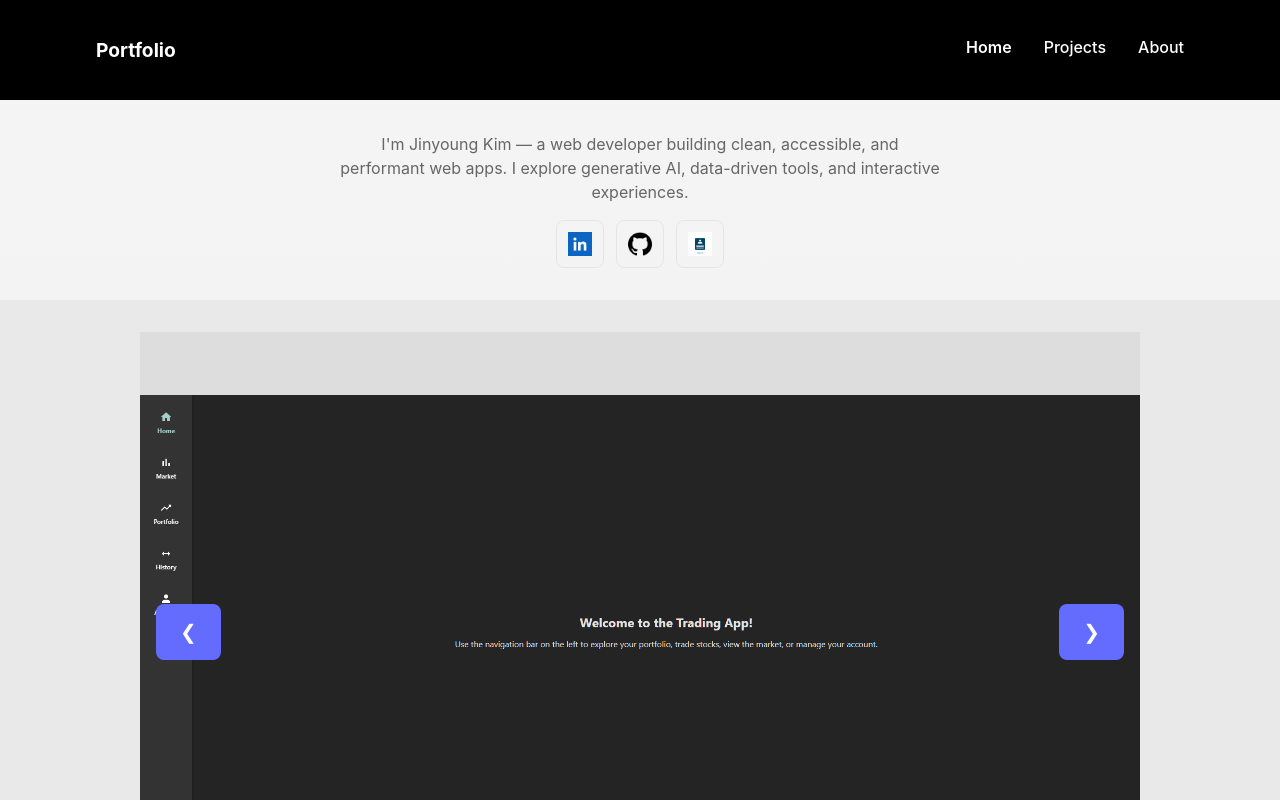
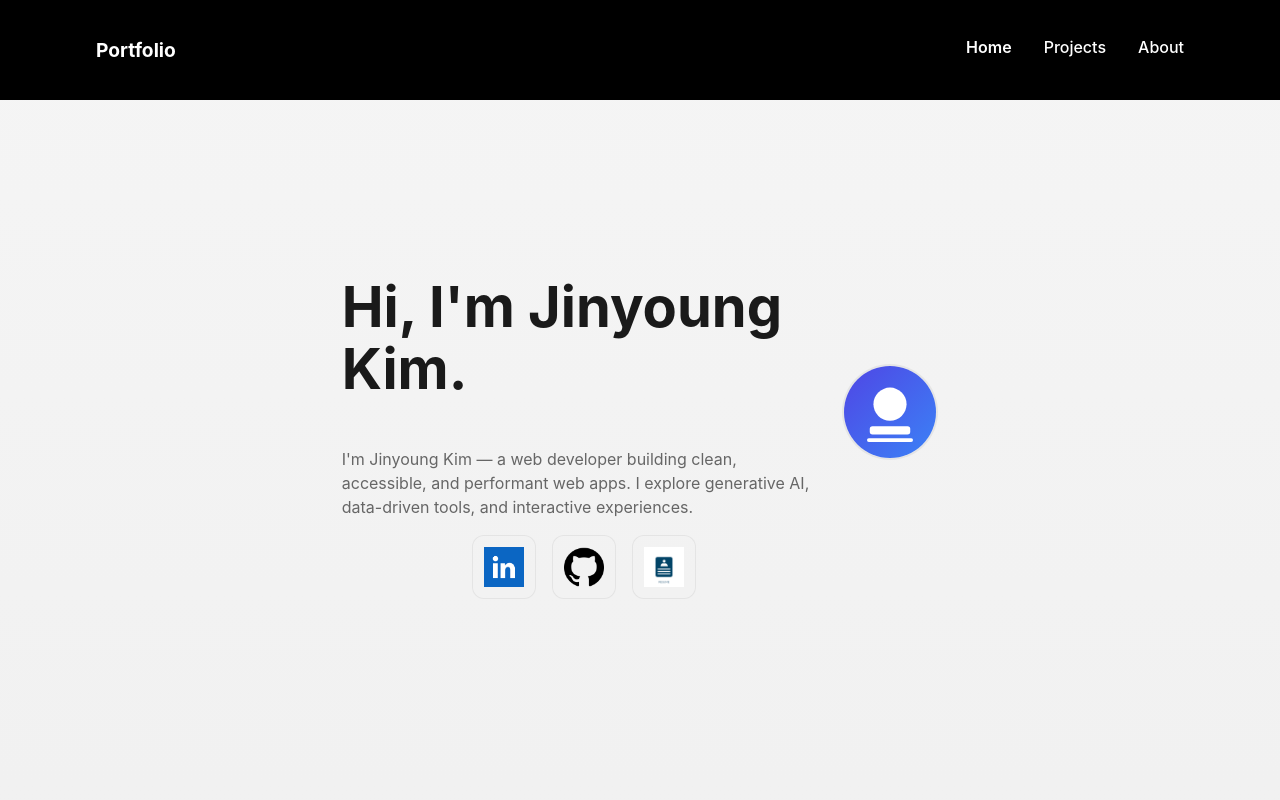
Before and after one commit to Ken1o/Portfolio-Website, a React (Vite) app: page / in a window 1280 px wide. Shown: the top 800 px of the page. Built offline with nearby package versions, Linux system fonts and the light colour scheme.

Commit message:
created a placeholder profile svg and edited the landing page to include github and linkedin icons

```diff
--- a/src/pages/LandingPage.tsx
+++ b/src/pages/LandingPage.tsx
@@ -11,6 +11,7 @@ import Portfolio from '../assets/Portfolio.png'
 import LinkedinIcon from '../assets/linkedin.png'
 import GithubIcon from '../assets/github.png'
 import ResumeIcon from '../assets/resume.jpg'
+import ProfilePic from '../assets/profile.svg'
 
 interface LandingProject {
 	  id: number
@@ -110,6 +111,8 @@ const LandingPage: React.FC = () => {
 			<TopNav />
 				<section className="lp-introduction">
 					<div className="lp-intro-inner">
+						<div className="lp-intro-content">
+							<h1 className="lp-title">Hi, I'm Jinyoung Kim.</h1>
 							<p className="lp-intro-text">I'm Jinyoung Kim — a web developer building clean, accessible, and performant web apps. I explore generative AI, data-driven tools, and interactive experiences.</p>
 							<div className="social-icons">
 								<button type="button" onClick={() => window.open('https://linkedin.com/in/your-profile', '_blank')} aria-label="LinkedIn" className="social-icon">
@@ -121,6 +124,10 @@ const LandingPage: React.FC = () => {
 								<button type="button" onClick={() => window.open('/resume.pdf', '_blank')} aria-label="Resume" className="social-icon">
 									<img src={ResumeIcon} alt="Resume" />
 								</button>
+							</div>
+						</div>
+						<div className="lp-profile">
+							<img src={ProfilePic} alt="Jinyoung Kim" className="profile-image" />
 						</div>
 					</div>
 				</section>
--- a/src/styles/LandingPage.css
+++ b/src/styles/LandingPage.css
@@ -29,7 +29,6 @@ body {
 
 .lp-title {
   font-size: clamp(2rem, 6vw, 3.5rem);
-  margin: 0;
 }
 
 .lp-lead {
@@ -107,7 +106,13 @@ body {
 
 .lp-introduction {
   padding: 2rem 1.5rem;
+  display: flex;
+  align-items: center;
+  justify-content: center;
+  min-height: 60vh;
   text-align: center;
+  margin-bottom: 200px;
+  margin-top: 75px;
 }
 
 .lp-intro-text {
@@ -119,32 +124,76 @@ body {
 .social-icons {
   display: flex;
   justify-content: center;
-  gap: 0.75rem;
-  margin-top: 0.5rem;
+  gap: 1rem;
+  margin-top: 0.75rem;
 }
 
 .social-icon {
-  width: 48px;
-  height: 48px;
+  width: 64px;
+  height: 64px;
   display: inline-flex;
   align-items: center;
   justify-content: center;
-  border-radius: 8px;
-  background: transparent;
+  border-radius: 12px;
+  background: rgba(255,255,255,0.02);
   color: inherit;
   border: 1px solid rgba(0,0,0,0.06);
-  transition: transform 0.15s ease, box-shadow 0.15s ease;
+  transition: transform 0.16s cubic-bezier(.2,.9,.3,1), box-shadow 0.16s ease;
   cursor: pointer;
-  padding: 6px;
+  padding: 8px;
 }
 
-.social-icon:hover {
-  transform: translateY(-4px);
-  box-shadow: 0 8px 20px rgba(0,0,0,0.08);
+.social-icon:hover,
+.social-icon:focus {
+  transform: translateY(-6px) scale(1.02);
+  box-shadow: 0 12px 26px rgba(0,0,0,0.12);
+  outline: none;
+}
+
+.social-icon:focus {
+  box-shadow: 0 0 0 4px rgba(79,70,229,0.12);
 }
 
 .social-icon img {
-  width: 24px;
-  height: 24px;
+  width: 40px;
+  height: 40px;
   display: block;
 }
+
+.lp-intro-inner {
+  display: flex;
+  flex-direction: column;
+  align-items: center;
+  gap: 0.5rem;
+}
+
+.lp-intro-content {
+  flex: 1 1 auto;
+  max-width: 48ch;
+}
+
+.lp-profile {
+  flex: 0 0 96px;
+}
+
+.profile-image {
+  width: 96px;
+  height: 96px;
+  border-radius: 50%;
+  object-fit: cover;
+  border: 2px solid rgba(0,0,0,0.06);
+  background: rgba(255,255,255,0.04);
+}
+
+@media (min-width: 768px) {
+  .lp-intro-inner {
+    flex-direction: row;
+    align-items: center;
+    justify-content: center;
+    gap: 1rem;
+  }
+
+  .lp-intro-content {
+    text-align: left;
+  }
+}
```
Also changed, not shown: src/assets/profile.svg (added). Lines whose indentation alone changed are shown as unchanged.
